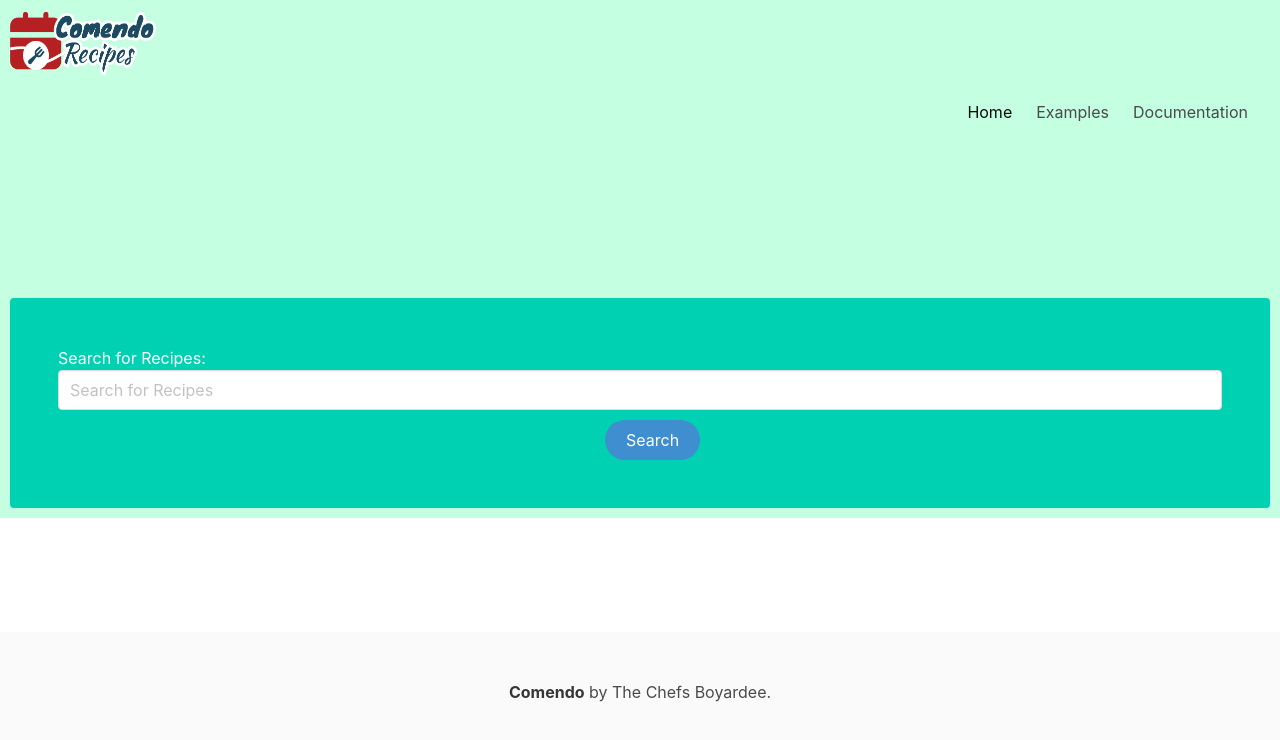
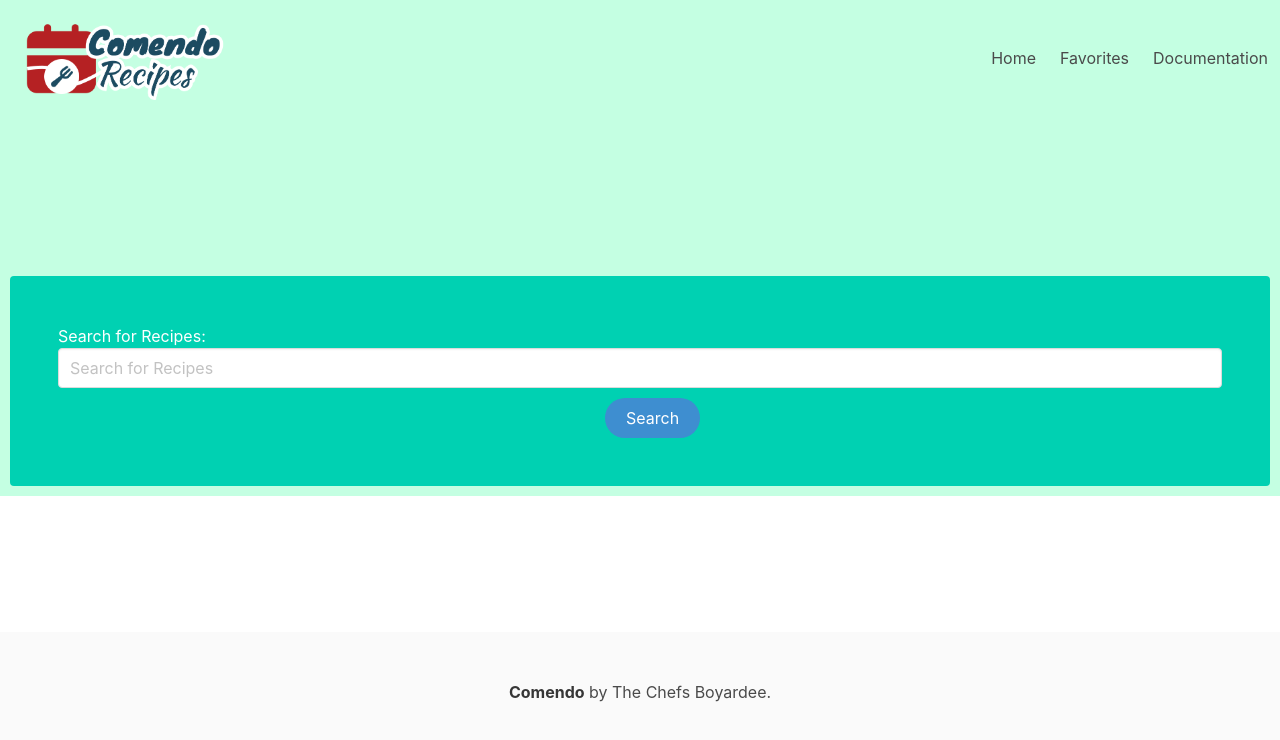
Before and after one commit to barcar95/comendo, a plain HTML site: page index.html in a window 1280 px wide. Drawn offline with nearby package versions, Linux system fonts and the light colour scheme.

Commit message:
Adjusted logo to nav bar, added padding and resized to align with links

```diff
--- a/develop/style.css
+++ b/develop/style.css
@@ -24,12 +24,6 @@ h2 {
 }
 
 
-.official-logo {
-  padding: 5px;
-  width: 180px;
-  height: 80px;
-}
-
 .aqua-search-bar {
   margin-top: 150px;
   padding: 10px;
--- a/index.html
+++ b/index.html
@@ -15,32 +15,33 @@
     <link rel="stylesheet" href="./develop/style.css"/>
     <title>Home Page</title>
   </head>
-    <img  class="official-logo" src="./assets/logo3.png" alt="logo of comendo recipes" />
+
   <body style="background-color:rgb(196, 255, 226);">
-    <header class="navbar color">
-
-      <div class="container is-fluid">
+      <nav class="navbar" role="navigation" aria-label="main navigation" style="background-color:rgb(196, 255, 226);">
         <div class="navbar-brand">
-            <span class="navbar-burger" data-target="navbarMenuHeroC">
-                <span></span>
-                <span></span>
-                <span></span>
-              </span>
+          <a class="navbar-item" href="./index.html">
+            <img alt="comendo logo" src="./assets/logo3.png" style = "max-height: 100px" class="py-2 px-2">
+          </a>
+          <a role="button" class="navbar-burger" aria-label="menu" aria-expanded="false" data-target="navbarBasicExample">
+            <span aria-hidden="true"></span>
+            <span aria-hidden="true"></span>
+            <span aria-hidden="true"></span>
+          </a>
         </div>
         <div id="navbarMenuHeroC" class="navbar-menu">
           <div class="navbar-end">
-                <a class="navbar-item is-active">
+            <a class="navbar-item">
               Home
             </a>
             <a class="navbar-item">
-                  Examples
+              Favorites
             </a>
             <a class="navbar-item">
               Documentation
             </a>
           </div>
         </div>
-    </header>
+      </nav>
     <main>
         <div class="aqua-search-bar">
             <div class="notification is-primary hero-body">
```
Lines whose indentation alone changed are shown as unchanged.
